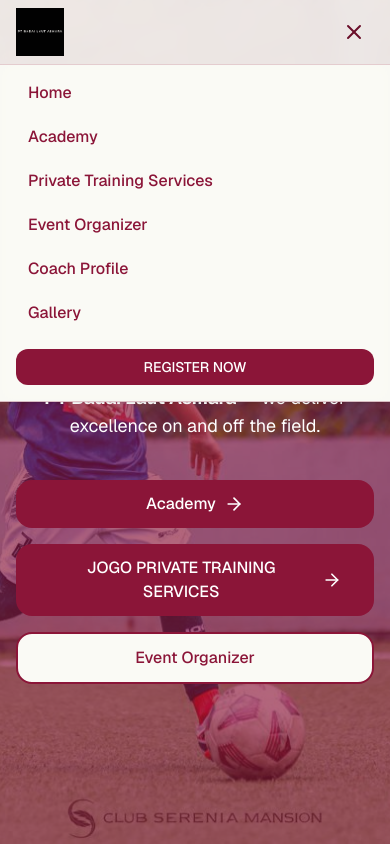
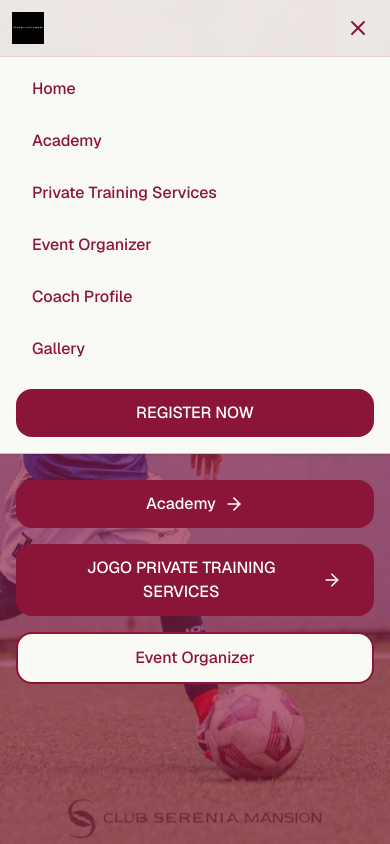
Before and after one commit to DrRhea/badailautasmara-web, a Next.js app: page / in a window 390 px wide. Both pictures are taken after a click on the button "Toggle menu". Shown: the top 844 px of the page. Built offline with nearby package versions, Linux system fonts and the light colour scheme.

Commit message:
Improve navbar responsiveness for all screen sizes

```diff
--- a/src/components/Navbar.tsx
+++ b/src/components/Navbar.tsx
@@ -1,14 +1,15 @@
 "use client";
 
-import { useState } from "react";
+import { useState, useEffect } from "react";
 import { Menu, X } from "lucide-react";
-import { motion } from "framer-motion";
+import { motion, AnimatePresence } from "framer-motion";
 import Image from "next/image";
 
 const GOOGLE_FORM_URL = "https://forms.gle/YOUR_FORM_ID"; // Ganti dengan link Google Form Fathan
 
 export default function Navbar() {
   const [isMenuOpen, setIsMenuOpen] = useState(false);
+  const [isScrolled, setIsScrolled] = useState(false);
 
   const menuItems = [
     { name: "Home", href: "#home" },
@@ -19,31 +20,58 @@ export default function Navbar() {
     { name: "Gallery", href: "#gallery" },
   ];
 
+  // Handle scroll effect
+  useEffect(() => {
+    const handleScroll = () => {
+      setIsScrolled(window.scrollY > 10);
+    };
+    window.addEventListener("scroll", handleScroll);
+    return () => window.removeEventListener("scroll", handleScroll);
+  }, []);
+
+  // Close menu when clicking outside or on link
+  useEffect(() => {
+    if (isMenuOpen) {
+      document.body.style.overflow = "hidden";
+    } else {
+      document.body.style.overflow = "unset";
+    }
+    return () => {
+      document.body.style.overflow = "unset";
+    };
+  }, [isMenuOpen]);
+
   return (
-    <nav className="fixed top-0 left-0 right-0 z-50 backdrop-blur-sm border-b shadow-sm" style={{ backgroundColor: 'rgba(250, 250, 245, 0.9)', borderColor: 'rgba(139, 21, 56, 0.2)' }}>
-      <div className="max-w-7xl mx-auto px-4 sm:px-6 lg:px-8">
-        <div className="flex items-center justify-between h-16">
+    <nav
+      className="fixed top-0 left-0 right-0 z-50 backdrop-blur-sm border-b shadow-sm transition-all duration-300"
+      style={{
+        backgroundColor: isScrolled ? 'rgba(250, 250, 245, 0.98)' : 'rgba(250, 250, 245, 0.9)',
+        borderColor: 'rgba(139, 21, 56, 0.2)'
+      }}
+    >
+      <div className="max-w-7xl mx-auto px-3 sm:px-4 md:px-6 lg:px-8">
+        <div className="flex items-center justify-between h-14 sm:h-16">
           {/* Logo */}
           <div className="flex-shrink-0">
-            <a href="#home" className="flex items-center">
+            <a href="#home" className="flex items-center" onClick={() => setIsMenuOpen(false)}>
               <Image
                 src="/logos/logo-pt-badai-laut-asmara.png"
                 alt="PT Badai Laut Asmara"
                 width={180}
                 height={50}
-                className="h-12 w-auto object-contain"
+                className="h-8 sm:h-10 md:h-12 w-auto object-contain"
                 priority
               />
             </a>
           </div>
 
-          {/* Desktop Menu */}
-          <div className="hidden md:flex md:items-center md:space-x-6">
+          {/* Desktop Menu - Show from md breakpoint */}
+          <div className="hidden md:flex md:items-center md:space-x-2 lg:space-x-4 xl:space-x-6">
             {menuItems.map((item) => (
               <a
                 key={item.name}
                 href={item.href}
-                className="px-3 py-2 text-sm font-medium transition-colors"
+                className="px-2 lg:px-3 py-2 text-xs lg:text-sm font-medium transition-colors whitespace-nowrap"
                 style={{ color: '#8B1538' }}
                 onMouseEnter={(e) => e.currentTarget.style.color = '#6B0F2A'}
                 onMouseLeave={(e) => e.currentTarget.style.color = '#8B1538'}
@@ -53,13 +81,13 @@ export default function Navbar() {
             ))}
           </div>
 
-          {/* CTA Button */}
+          {/* CTA Button - Desktop */}
           <div className="hidden md:block">
             <a
               href={GOOGLE_FORM_URL}
               target="_blank"
               rel="noopener noreferrer"
-              className="text-white px-6 py-2 rounded-xl text-sm font-medium transition-colors"
+              className="text-white px-4 lg:px-6 py-2 rounded-2xl text-xs lg:text-sm font-medium transition-colors whitespace-nowrap"
               style={{ backgroundColor: '#8B1538' }}
               onMouseEnter={(e) => e.currentTarget.style.backgroundColor = '#6B0F2A'}
               onMouseLeave={(e) => e.currentTarget.style.backgroundColor = '#8B1538'}
@@ -72,10 +100,10 @@ export default function Navbar() {
           <div className="md:hidden">
             <button
               onClick={() => setIsMenuOpen(!isMenuOpen)}
-              className="p-2 transition-colors"
+              className="p-2 transition-colors touch-manipulation"
               style={{ color: '#8B1538' }}
-              onMouseEnter={(e) => e.currentTarget.style.color = '#6B0F2A'}
-              onMouseLeave={(e) => e.currentTarget.style.color = '#8B1538'}
+              aria-label="Toggle menu"
+              aria-expanded={isMenuOpen}
             >
               {isMenuOpen ? <X size={24} /> : <Menu size={24} />}
             </button>
@@ -84,21 +112,26 @@ export default function Navbar() {
       </div>
 
       {/* Mobile Menu */}
+      <AnimatePresence>
         {isMenuOpen && (
           <motion.div
             initial={{ opacity: 0, height: 0 }}
             animate={{ opacity: 1, height: "auto" }}
             exit={{ opacity: 0, height: 0 }}
-          className="md:hidden backdrop-blur-sm border-t"
-          style={{ backgroundColor: 'rgba(250, 250, 245, 0.95)', borderColor: 'rgba(139, 21, 56, 0.2)' }}
+            transition={{ duration: 0.3, ease: "easeInOut" }}
+            className="md:hidden backdrop-blur-sm border-t overflow-hidden"
+            style={{ backgroundColor: 'rgba(250, 250, 245, 0.98)', borderColor: 'rgba(139, 21, 56, 0.2)' }}
           >
-          <div className="px-4 pt-2 pb-4 space-y-1">
-            {menuItems.map((item) => (
-              <a
+            <div className="px-4 pt-2 pb-4 space-y-1 max-h-[calc(100vh-4rem)] overflow-y-auto">
+              {menuItems.map((item, index) => (
+                <motion.a
                   key={item.name}
                   href={item.href}
                   onClick={() => setIsMenuOpen(false)}
-                className="block px-3 py-2 rounded-xl text-base font-medium transition-colors"
+                  initial={{ opacity: 0, x: -20 }}
+                  animate={{ opacity: 1, x: 0 }}
+                  transition={{ delay: index * 0.05 }}
+                  className="block px-4 py-3 rounded-2xl text-base font-medium transition-colors touch-manipulation min-h-[44px] flex items-center"
                   style={{ color: '#8B1538' }}
                   onMouseEnter={(e) => {
                     e.currentTarget.style.color = '#6B0F2A';
@@ -110,23 +143,27 @@ export default function Navbar() {
                   }}
                 >
                   {item.name}
-              </a>
+                </motion.a>
               ))}
-            <a
+              <motion.a
                 href={GOOGLE_FORM_URL}
                 target="_blank"
                 rel="noopener noreferrer"
                 onClick={() => setIsMenuOpen(false)}
-              className="block mt-4 text-white px-6 py-2 rounded-xl text-center text-sm font-medium transition-colors"
+                initial={{ opacity: 0, x: -20 }}
+                animate={{ opacity: 1, x: 0 }}
+                transition={{ delay: menuItems.length * 0.05 }}
+                className="block mt-4 text-white px-6 py-3 rounded-2xl text-center text-base font-medium transition-colors touch-manipulation min-h-[44px] flex items-center justify-center"
                 style={{ backgroundColor: '#8B1538' }}
                 onMouseEnter={(e) => e.currentTarget.style.backgroundColor = '#6B0F2A'}
                 onMouseLeave={(e) => e.currentTarget.style.backgroundColor = '#8B1538'}
               >
                 REGISTER NOW
-            </a>
+              </motion.a>
             </div>
           </motion.div>
         )}
+      </AnimatePresence>
     </nav>
   );
 }
```
Lines whose indentation alone changed are shown as unchanged.
